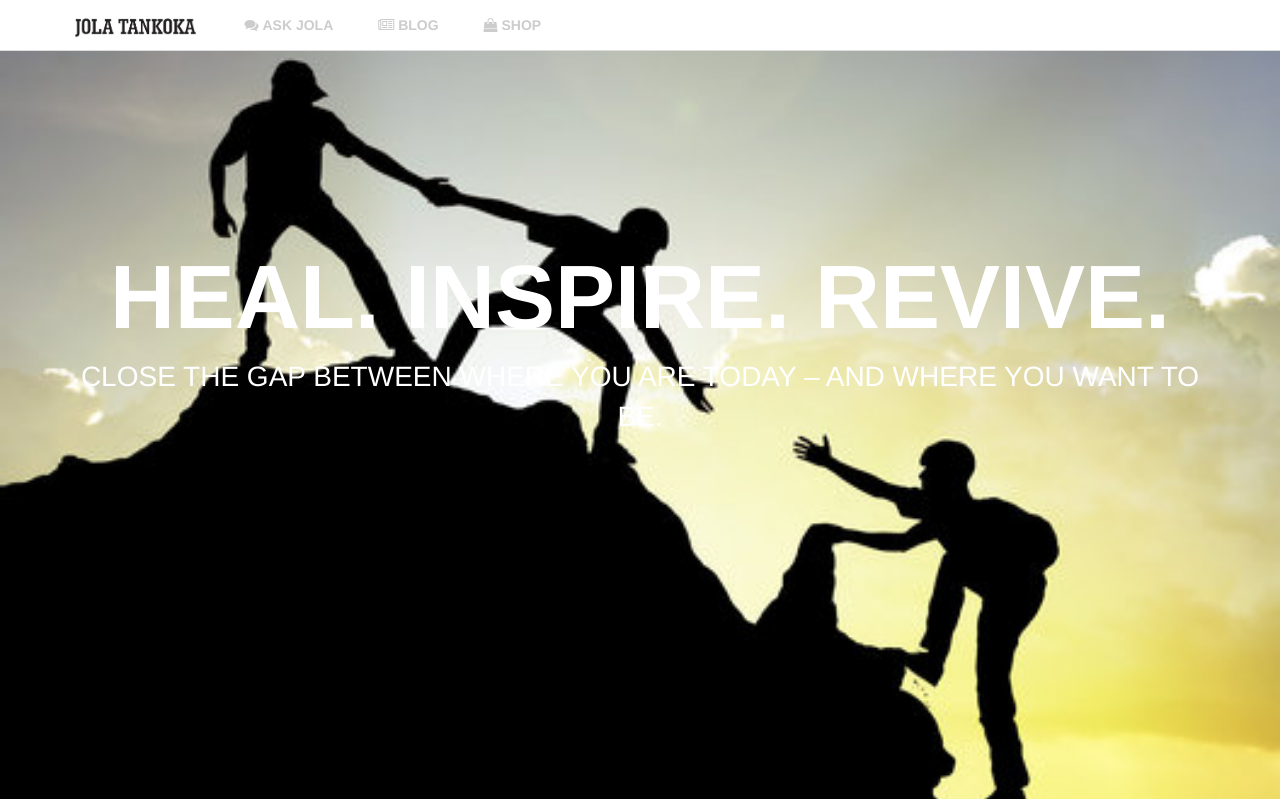
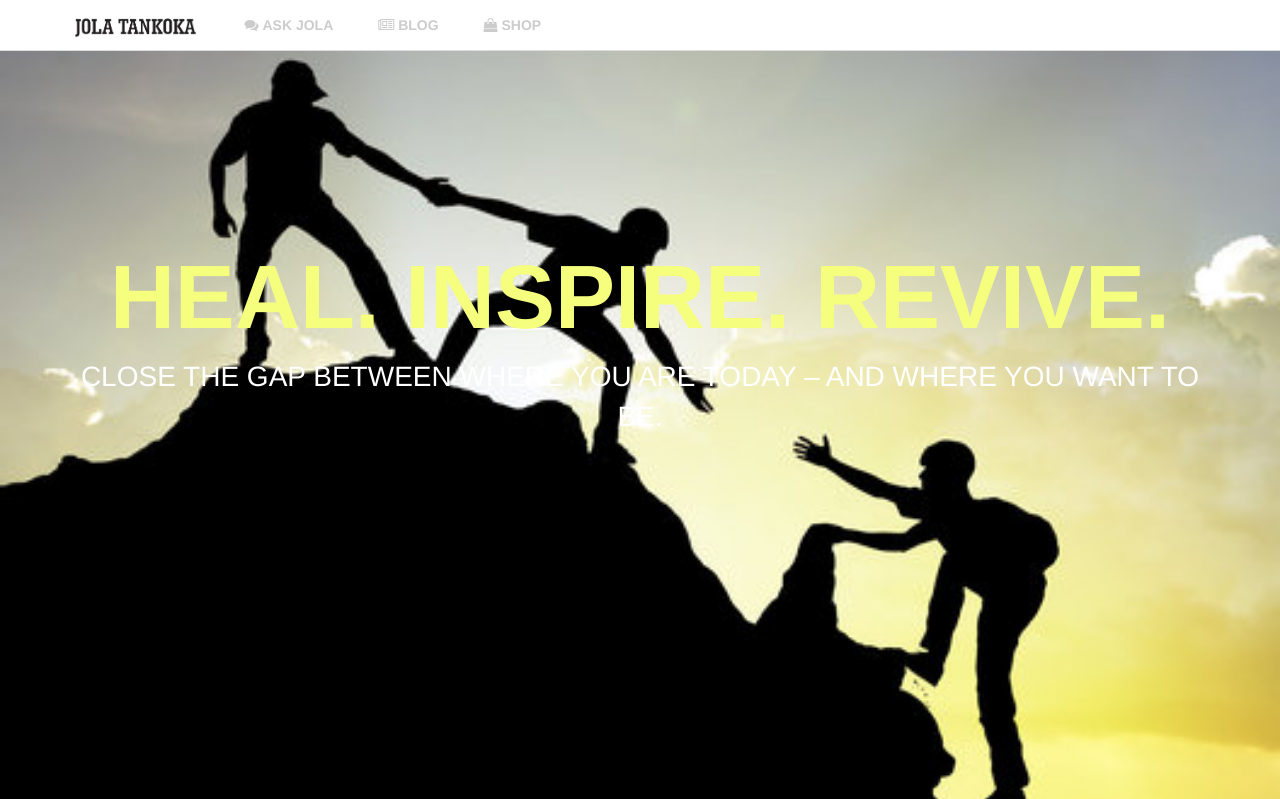
Before and after one commit to oyeolamilekan/sultanblog, a Django app: page / in a window 1280 px wide. Shown: the top 799 px of the page. Run offline with Django 3.2, Linux system fonts and the light colour scheme; some libraries are stand-ins or nearby versions.

Commit message:
i love moneyeo

```diff
--- a/blog/templates/post/index.html
+++ b/blog/templates/post/index.html
@@ -91,7 +91,7 @@ footer ul li {
 </style>
 <div class="mai text-center">
 	<div class="container">
-	<h1 style="color: white; padding-top: 20%; font-size: 90px; font-weight: 600;">HEAL. INSPIRE. REVIVE.</h1>
+	<h1 style="color: #f5ff7d; padding-top: 20%; font-size: 90px; font-weight: 600;">HEAL. INSPIRE. REVIVE.</h1>
 
 	<p class="text-center" style="font-size: 28px; color: white;">CLOSE THE GAP BETWEEN WHERE YOU ARE TODAY – AND WHERE YOU WANT TO BE.</p>
 
```
